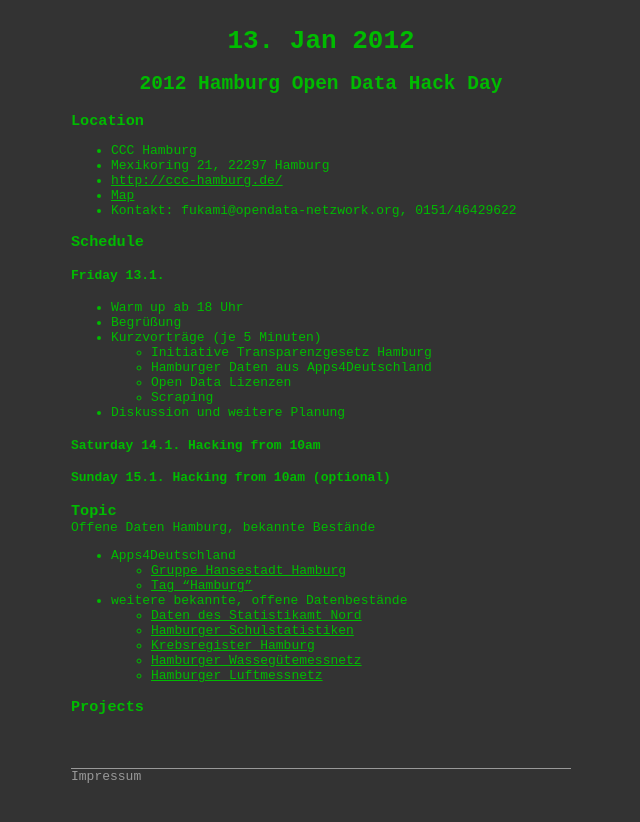
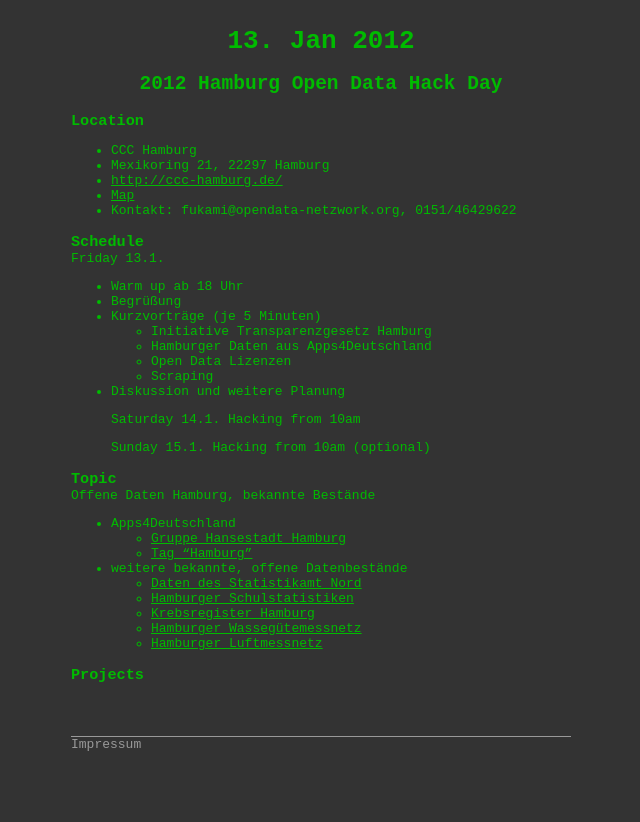
Before and after one commit to opendatahackday/opendatahackday.github.com, a Jekyll site: the page built from hamburg/_posts/2012-01-13-index.md, in a window 1280 px wide. Shown: the top 822 px of the page, without its empty margins (319-959 px from the left). Built offline with Jekyll 4.4.1, drawn with Linux system fonts in a browser that asks for light colours; some web fonts are replaced.

Commit message:
Formatierung

```diff
--- a/hamburg/_posts/2012-01-13-index.md
+++ b/hamburg/_posts/2012-01-13-index.md
@@ -18,7 +18,8 @@
 - Kontakt: fukami@opendata-netzwork.org, 0151/46429622
 
 ### Schedule
-#### Friday 13.1.
+  Friday 13.1.
+
 - Warm up ab  18 Uhr
 - Begrüßung
 - Kurzvorträge (je 5 Minuten)
@@ -28,8 +29,9 @@
   - Scraping
 - Diskussion und weitere Planung
 
-#### Saturday 14.1. Hacking from 10am
-#### Sunday 15.1. Hacking from 10am (optional)
+  Saturday 14.1. Hacking from 10am
+
+  Sunday 15.1. Hacking from 10am (optional)
 
 ### Topic
 Offene Daten Hamburg, bekannte Bestände
```
